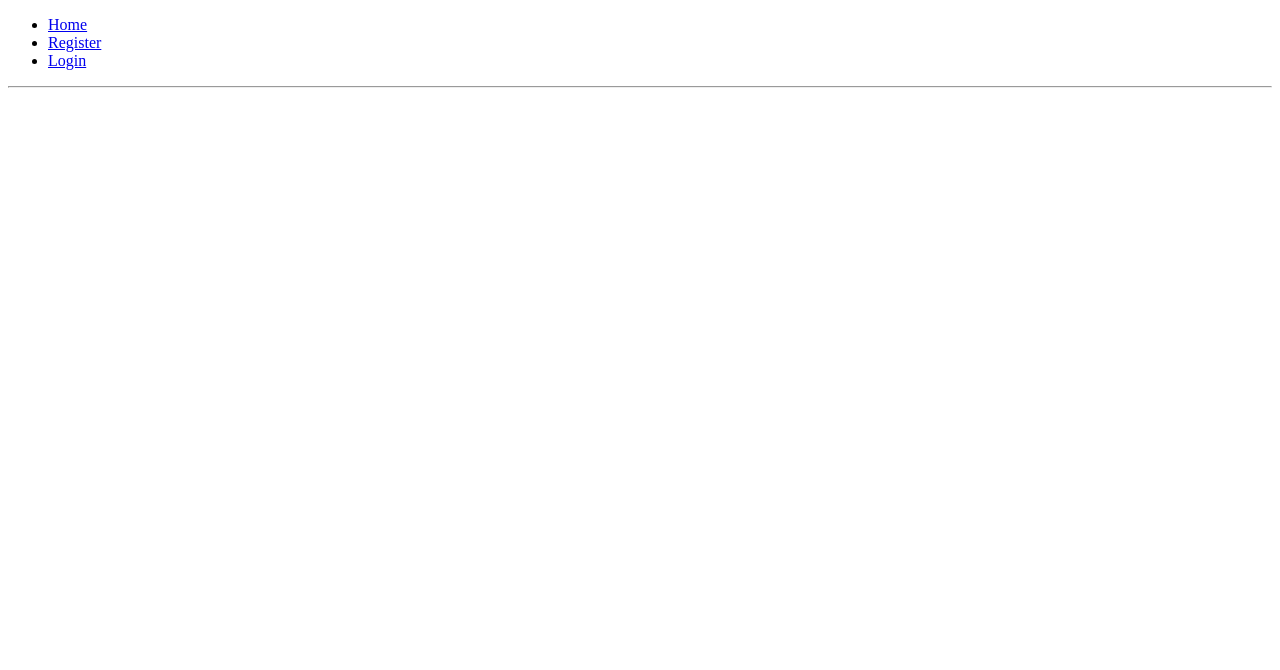
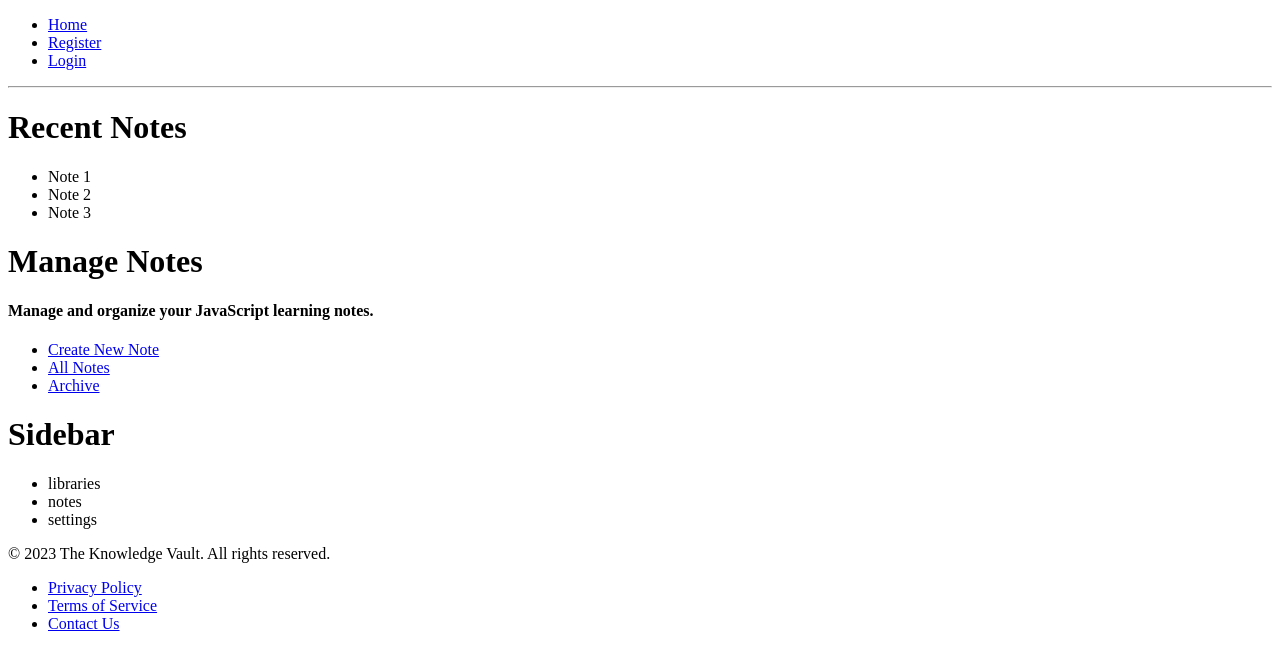
Before and after one commit to Dharmraj06/JSVault, a React (Vite) app in the folder my-react-app/: page /dashboard in a window 1280 px wide. Before the commit this address had no page. Shown: the top 670 px of the page. Built offline with nearby package versions, Linux system fonts and the light colour scheme.

Commit message:
added dashboard frontend

```diff
--- a/my-react-app/package.json
+++ b/my-react-app/package.json
@@ -5,7 +5,7 @@
   "type": "module",
   "scripts": {
     "start": "vite",
-    "dev": "nodemon C:\\Users\\user\\Desktop\\JSVault\\JSVault\\my-react-app\\src\\server\\server.js",
+    "dev": "nodemon C:\\Users\\vaghe\\OneDrive\\Desktop\\Coding\\Development\\JS-MERN\\JSVault\\my-react-app\\src\\server\\server.js",
     "build": "vite build",
     "lint": "eslint .",
     "preview": "vite preview"
--- a/my-react-app/src/client/dashboard.jsx
+++ b/my-react-app/src/client/dashboard.jsx
@@ -1,13 +1,40 @@
-import React from 'react';
-import { Link } from 'react-router-dom';
+import React from "react";
+import { Link } from "react-router-dom";
 
 function Dashboard() {
-    return (
-        <>
+  return (
+    <>
+      <div className="recent-notes">
+        <h1>Recent Notes</h1>
+        <ul>
+          <li>Note 1</li>
+          <li>Note 2</li>
+          <li>Note 3</li>
+        </ul>
+      </div>
 
-        </>
-    )
+      <div className="manage-notes">
+        <h1>Manage Notes</h1>
+		<h4>Manage and organize your JavaScript learning notes.</h4>
+		<ul>
+		  <li><Link to="/new-note" className="button">Create New Note</Link></li>
+		  <li><Link to="/allnotes" className="button lite">All Notes</Link></li>
+		  <li><Link to="/archive" className="button lite">Archive</Link></li>
+		</ul>
+      </div>
 
+      <div className="sidebar">
+        <h1>Sidebar</h1>
+        <ul>
+          <li>libraries</li>
+          <li>notes</li>
+          <li>settings</li>
+        </ul>
+      </div>
+
+      <div></div>
+    </>
+  );
 }
 
 export default Dashboard;
--- a/my-react-app/src/client/login.jsx
+++ b/my-react-app/src/client/login.jsx
@@ -1,7 +1,7 @@
 /* eslint-disable no-unused-vars */
 import logo from "../assets/logo.png";
 import { useState } from "react";
-// import { Link } from 'react-router-dom';
+import { Link } from 'react-router-dom';
 import axios from "axios";
 
 export default function Login() {
@@ -83,7 +83,9 @@ export default function Login() {
 
       <div className="createAccount">
         <h1>Don't have an account?</h1>
-        <button className="button lite">Create an Account</button>
+        <Link to="/register" className="button lite">
+          Create an Account</Link>
+        {/* <button className="button lite">Create an Account</button> */}
       </div>
 
       <div className="footer">
--- a/my-react-app/src/client/register.jsx
+++ b/my-react-app/src/client/register.jsx
@@ -1,7 +1,7 @@
 /* eslint-disable no-unused-vars */
 import logo from '../assets/logo.png';
 import {useState} from "react";
-// import { Link } from 'react-router-dom';
+import { Link } from 'react-router-dom';
 import axios from 'axios';
 
 
@@ -78,7 +78,9 @@ export default function Register(){
 
 			<div className="createAccount">
 				<h1>Already have an account?</h1>
-				<button className="button lite">Login to your Account</button>
+				<Link to="/" className="button lite">
+					Login to your account
+				</Link>
 			</div>
 
 			<div className="footer">
--- a/my-react-app/src/server/App.jsx
+++ b/my-react-app/src/server/App.jsx
@@ -3,14 +3,19 @@ import Login from '../client/login.jsx'
 import Register from '../client/register.jsx'
 import {BrowserRouter,Routes,Route, Link} from "react-router-dom";
 import Navbar from '../client/navbar.jsx';
+import Dashboard from '../client/dashboard.jsx';
+import React from 'react';
+import Footer from '../client/footer.jsx';
 function App() {
 	return (
 		<BrowserRouter>
 		<Navbar />
 			<Routes>
-				<Route path="/" element={<Login />} />
+				<Route path="/" element={<Login />} /> /* Main login page */
+				<Route path="/dashboard" element={<Dashboard />} /> /*
 				<Route path="/register" element={<Register />} />
 			</Routes>
+		<Footer />
 		</BrowserRouter>
 	)
 }
```
